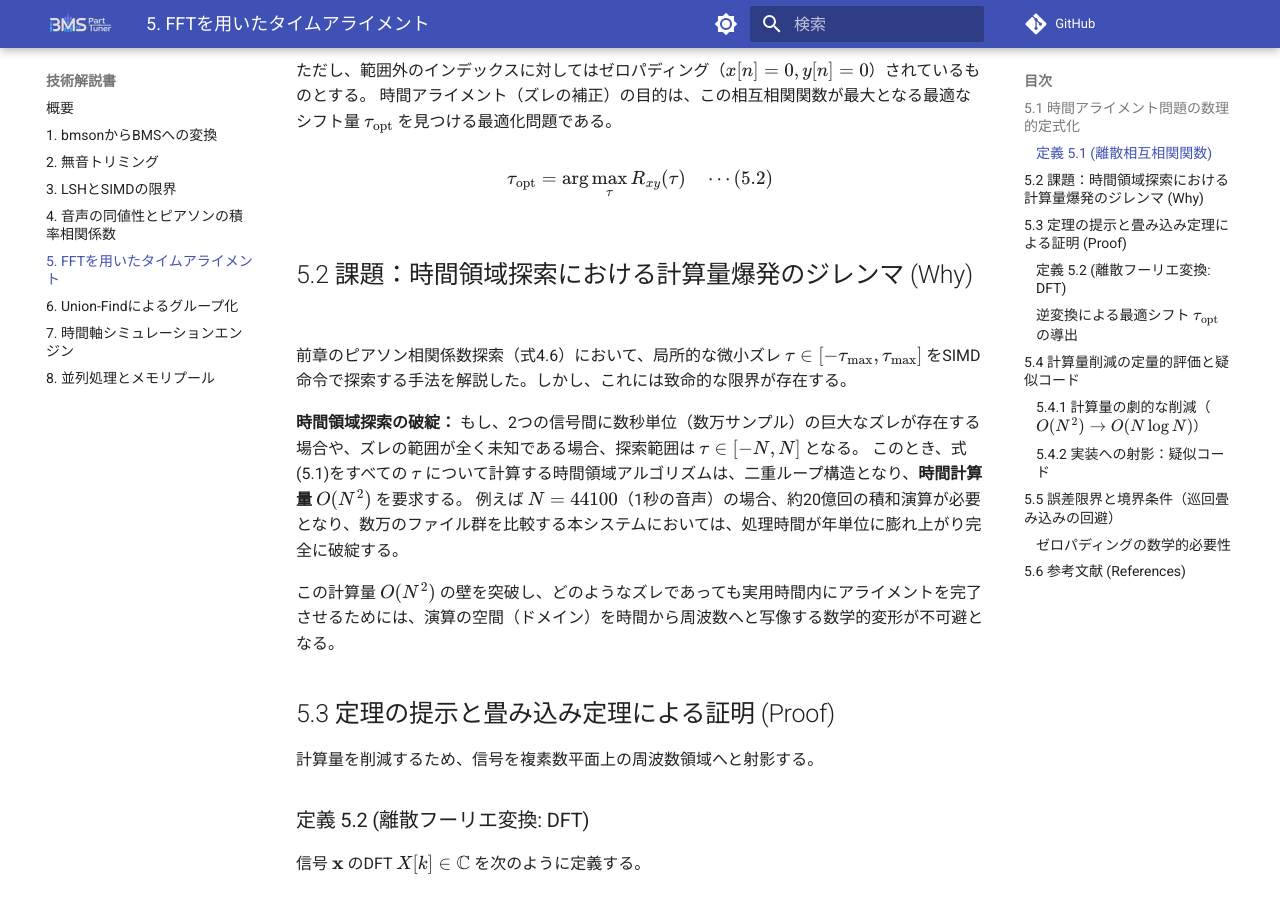
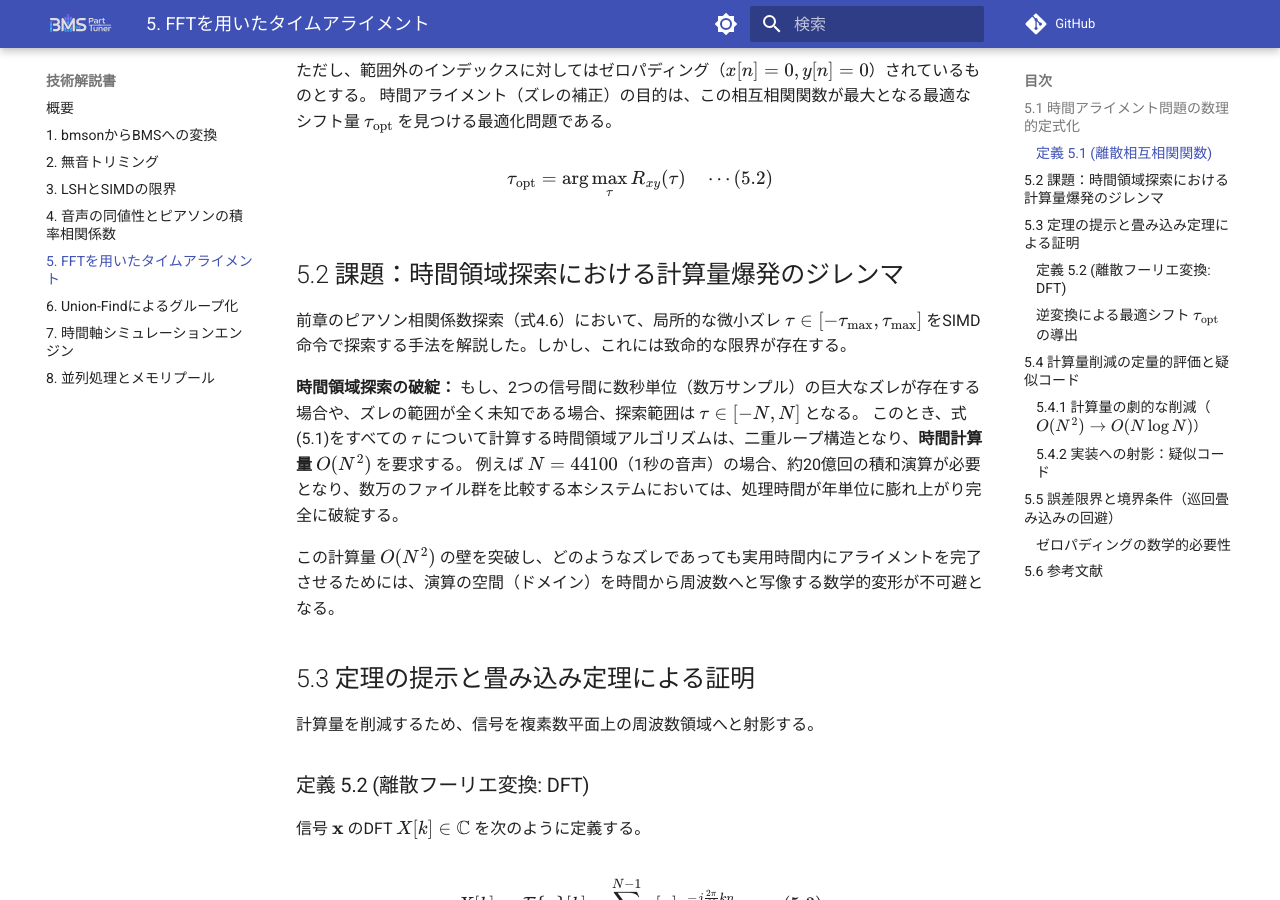
Before and after one commit to bms-atelier-kyokufu/BmsPartTuner, an MkDocs documentation site: the page built from docs/teach/05_fft_alignment.md, in a window 1280 px wide and 900 px high, scrolled down 821 px. Built offline with MkDocs 1.6.1 and Material for MkDocs 9.7.7, drawn with Linux system fonts in a browser that asks for light colours; comment, search, counter and statistics services are not loaded; some of the changed text lies outside the part shown.

```diff
--- a/docs/teach/05_fft_alignment.md
+++ b/docs/teach/05_fft_alignment.md
@@ -25,7 +25,7 @@
 
 $$\tau_{\text{opt}} = \arg\max_{\tau} R_{xy}(\tau) \quad \cdots (5.2)$$
 
-## 5.2 課題：時間領域探索における計算量爆発のジレンマ (Why)
+## 5.2 課題：時間領域探索における計算量爆発のジレンマ
 
 前章のピアソン相関係数探索（式4.6）において、局所的な微小ズレ $\tau \in [-\tau_{\text{max}}, \tau_{\text{max}}]$ をSIMD命令で探索する手法を解説した。しかし、これには致命的な限界が存在する。
 
@@ -36,7 +36,7 @@
 
 この計算量 $O(N^2)$ の壁を突破し、どのようなズレであっても実用時間内にアライメントを完了させるためには、演算の空間（ドメイン）を時間から周波数へと写像する数学的変形が不可避となる。
 
-## 5.3 定理の提示と畳み込み定理による証明 (Proof)
+## 5.3 定理の提示と畳み込み定理による証明
 
 計算量を削減するため、信号を複素数平面上の周波数領域へと射影する。
 
@@ -140,7 +140,7 @@
 
 `FftAlignmentEngine.cs` において、入力を必ずこのサイズ $N$（通常は更に高速化のため $2$ の冪乗）にまで $0$ で埋める「ゼロパディング」という前処理が行われているのは、この数学的境界条件を保証し、計算誤差を論理的にゼロにするためである。
 
-## 5.6 参考文献 (References)
+## 5.6 参考文献
 
 - Bracewell, R. N. (1986). _The Fourier Transform and Its Applications_. McGraw-Hill.
 - Cooley, J. W., & Tukey, J. W. (1965). "An algorithm for the machine calculation of complex Fourier series". _Mathematics of Computation_, 19(90), 297-301.
```
Also changed, not shown: README.md (+1 -1 lines), README_EN.md (+1 -1 lines).
